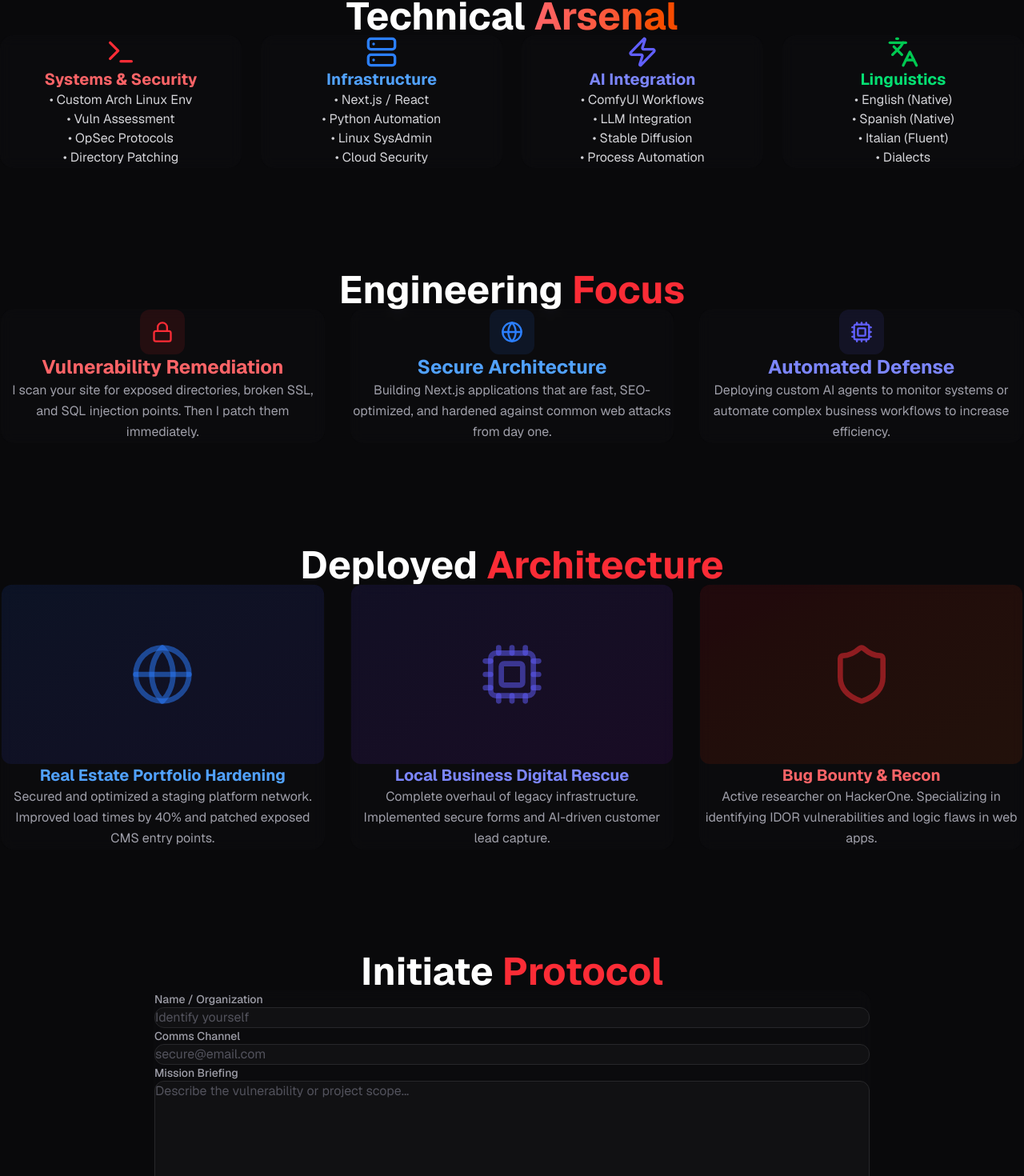
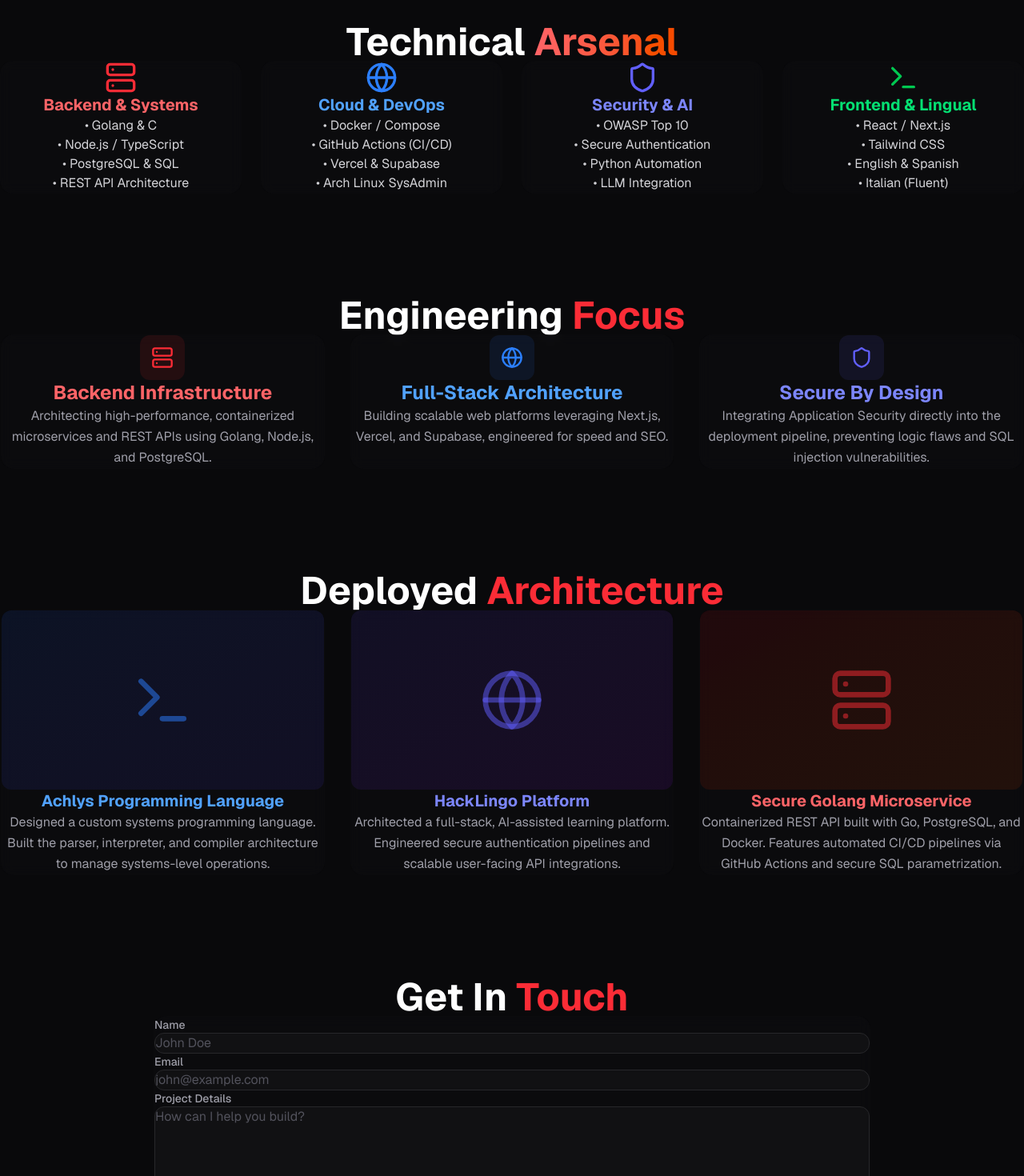
Before and after one commit to Variosity/portfoli0, a Next.js app: page / in a window 1280 px wide. Shown: the part 1274-2744 px from the top of the page at 80% size. Built offline with nearby package versions, Linux system fonts and the light colour scheme.

Commit message:
feat: repurposed

```diff
--- a/app/page.tsx
+++ b/app/page.tsx
@@ -81,8 +81,8 @@
               <CheckCircle className="w-6 h-6 text-green-500" />
             </div>
             <div>
-              <h4 className="font-bold text-green-400">Transmission Secure</h4>
-              <p className="text-sm text-zinc-400">I will respond to your briefing shortly.</p>
+              <h4 className="font-bold text-green-400">Message Sent</h4>
+              <p className="text-sm text-zinc-400">I'll be in touch with you shortly.</p>
             </div>
             <button onClick={() => setShowPopup(false)} className="ml-4 text-zinc-500 hover:text-white">
               <X className="w-5 h-5" />
@@ -189,13 +189,12 @@
               className={`${baseCard} hover:border-red-500/30 p-8 sm:p-12 text-lg sm:text-xl leading-relaxed text-zinc-300 text-center font-light`}
             >
               <p>
-                I don't just build websites; I fortify them. With a background in <strong>Arch Linux</strong>,
-                <strong> OpSec</strong>, and <strong>Full-Stack Architecture</strong>, I specialize in finding
-                broken doors in your digital infrastructure and locking them tight.
+                I don't just write code; I engineer resilient infrastructure. With a deep background in <strong>Systems Programming</strong>,
+                <strong> Application Security</strong>, and <strong>Full-Stack Architecture</strong>, I specialize in building highly scalable platforms that are secure by design.
                 <br /><br />
                 As a polyglot fluent in English, Spanish, and Italian, I bridge the gap between technical complexity
-                and business reality. Whether it's patching a WordPress vulnerability or deploying an AI-driven defense
-                protocol, I execute with military precision.
+                and business reality. Whether I am architecting a Golang microservice, deploying to Vercel and Supabase,
+                or writing custom compilers in C, I execute with precision and a relentless drive to ship production-ready systems.
               </p>
             </motion.div>
           </motion.div>
@@ -226,81 +225,81 @@
             variants={staggerContainer}
             className="flex flex-wrap justify-center gap-6"
           >
-            {/* Systems & Security - PRIORITY 1 */}
+            {/* Backend & Systems */}
             <motion.div
               variants={fadeInUp}
               whileHover={{ scale: 1.02 }}
               className={`${baseCard} hover:border-red-500/50 p-8 w-full md:w-[calc(50%-12px)] lg:w-[calc(25%-18px)] max-w-sm`}
             >
               <div className="flex justify-center mb-6">
-                <Terminal className="w-10 h-10 text-red-500" />
+                <Server className="w-10 h-10 text-red-500" />
               </div>
               <h3 className="text-xl font-bold mb-4 text-red-400 text-center">
-                Systems & Security
+                Backend & Systems
               </h3>
               <ul className="space-y-3 text-zinc-300 text-center">
-                <li>• Custom Arch Linux Env</li>
-                <li>• Vuln Assessment</li>
-                <li>• OpSec Protocols</li>
-                <li>• Directory Patching</li>
+                <li>• Golang & C</li>
+                <li>• Node.js / TypeScript</li>
+                <li>• PostgreSQL & SQL</li>
+                <li>• REST API Architecture</li>
               </ul>
             </motion.div>
 
-            {/* Core Skills - PRIORITY 2 */}
+            {/* Cloud & Infrastructure */}
             <motion.div
               variants={fadeInUp}
               whileHover={{ scale: 1.02 }}
               className={`${baseCard} hover:border-blue-500/50 p-8 w-full md:w-[calc(50%-12px)] lg:w-[calc(25%-18px)] max-w-sm`}
             >
               <div className="flex justify-center mb-6">
-                <Server className="w-10 h-10 text-blue-500" />
+                <Globe className="w-10 h-10 text-blue-500" />
               </div>
-              <h3 className="text-xl font-bold mb-4 text-blue-400 text-center">Infrastructure</h3>
+              <h3 className="text-xl font-bold mb-4 text-blue-400 text-center">Cloud & DevOps</h3>
               <ul className="space-y-3 text-zinc-300 text-center">
-                <li>• Next.js / React</li>
-                <li>• Python Automation</li>
-                <li>• Linux SysAdmin</li>
-                <li>• Cloud Security</li>
+                <li>• Docker / Compose</li>
+                <li>• GitHub Actions (CI/CD)</li>
+                <li>• Vercel & Supabase</li>
+                <li>• Arch Linux SysAdmin</li>
               </ul>
             </motion.div>
 
-            {/* AI & Automation - PRIORITY 3 */}
+            {/* Security & Automation */}
             <motion.div
               variants={fadeInUp}
               whileHover={{ scale: 1.02 }}
               className={`${baseCard} hover:border-indigo-500/50 p-8 w-full md:w-[calc(50%-12px)] lg:w-[calc(25%-18px)] max-w-sm`}
             >
               <div className="flex justify-center mb-6">
-                <Zap className="w-10 h-10 text-indigo-500" />
+                <Shield className="w-10 h-10 text-indigo-500" />
               </div>
               <h3 className="text-xl font-bold mb-4 text-indigo-400 text-center">
-                AI Integration
+                Security & AI
               </h3>
               <ul className="space-y-3 text-zinc-300 text-center">
-                <li>• ComfyUI Workflows</li>
+                <li>• OWASP Top 10</li>
+                <li>• Secure Authentication</li>
+                <li>• Python Automation</li>
                 <li>• LLM Integration</li>
-                <li>• Stable Diffusion</li>
-                <li>• Process Automation</li>
               </ul>
             </motion.div>
 
-            {/* Languages - PRIORITY 4 */}
+            {/* Frontend & Linguistics */}
             <motion.div
               variants={fadeInUp}
               whileHover={{ scale: 1.02 }}
               className={`${baseCard} hover:border-green-500/50 p-8 w-full md:w-[calc(50%-12px)] lg:w-[calc(25%-18px)] max-w-sm`}
             >
               <div className="flex justify-center mb-6">
-                <Languages className="w-10 h-10 text-green-500" />
+                <Terminal className="w-10 h-10 text-green-500" />
               </div>
               <h3 className="text-xl font-bold mb-4 text-green-400 text-center">
-                Linguistics
+                Frontend & Lingual
               </h3>
               <ul className="space-y-3 text-zinc-300 text-center">
-                <li>• English (Native)</li>
-                <li>• Spanish (Native)</li>
+                <li>• React / Next.js</li>
+                <li>• Tailwind CSS</li>
+                <li>• English & Spanish</li>
                 <li>• Italian (Fluent)</li>
-                <li>• Dialects</li>
               </ul>
             </motion.div>
           </motion.div>
@@ -331,24 +330,24 @@
             variants={staggerContainer}
             className="flex flex-wrap justify-center gap-8"
           >
-            {/* Service 1 - Security Audit */}
+            {/* Service 1 - Backend */}
             <motion.div
               variants={fadeInUp}
               whileHover={{ scale: 1.02 }}
               className={`${baseCard} hover:border-red-500/50 p-10 group w-full md:w-[calc(33.333%-22px)] max-w-md flex flex-col items-center`}
             >
               <div className="w-14 h-14 bg-red-500/10 rounded-xl flex items-center justify-center mb-6 group-hover:bg-red-500/20 transition-all duration-500">
-                <Lock className="w-7 h-7 text-red-500" />
+                <Server className="w-7 h-7 text-red-500" />
               </div>
               <h3 className="text-2xl font-bold mb-4 text-red-400 text-center">
-                Vulnerability Remediation
+                Backend Infrastructure
               </h3>
               <p className="text-zinc-400 leading-relaxed text-base text-center">
-                I scan your site for exposed directories, broken SSL, and SQL injection points. Then I patch them immediately.
+                Architecting high-performance, containerized microservices and REST APIs using Golang, Node.js, and PostgreSQL.
               </p>
             </motion.div>
 
-             {/* Service 2 - AI Web */}
+             {/* Service 2 - Full-Stack */}
              <motion.div
               variants={fadeInUp}
               whileHover={{ scale: 1.02 }}
@@ -358,34 +357,34 @@
                 <Globe className="w-7 h-7 text-blue-500" />
               </div>
               <h3 className="text-2xl font-bold mb-4 text-blue-400 text-center">
-                Secure Architecture
+                Full-Stack Architecture
               </h3>
               <p className="text-zinc-400 leading-relaxed text-base text-center">
-                Building Next.js applications that are fast, SEO-optimized, and hardened against common web attacks from day one.
+                Building scalable web platforms leveraging Next.js, Vercel, and Supabase, engineered for speed and SEO.
               </p>
             </motion.div>
 
-            {/* Service 3 - Automation */}
+            {/* Service 3 - Security */}
             <motion.div
               variants={fadeInUp}
               whileHover={{ scale: 1.02 }}
               className={`${baseCard} hover:border-indigo-500/50 p-10 group w-full md:w-[calc(33.333%-22px)] max-w-md flex flex-col items-center`}
             >
               <div className="w-14 h-14 bg-indigo-500/10 rounded-xl flex items-center justify-center mb-6 group-hover:bg-indigo-500/20 transition-all duration-500">
-                <Cpu className="w-7 h-7 text-indigo-500" />
+                <Shield className="w-7 h-7 text-indigo-500" />
               </div>
               <h3 className="text-2xl font-bold mb-4 text-indigo-400 text-center">
-                Automated Defense
+                Secure By Design
               </h3>
               <p className="text-zinc-400 leading-relaxed text-base text-center">
-                Deploying custom AI agents to monitor systems or automate complex business workflows to increase efficiency.
+                Integrating Application Security directly into the deployment pipeline, preventing logic flaws and SQL injection vulnerabilities.
               </p>
             </motion.div>
           </motion.div>
         </div>
       </section>
 
-      {/* Projects Section - Framed as Security/Tech wins */}
+      {/* Projects Section */}
       <section
         id="projects"
         className="px-4 sm:px-6 lg:px-8 bg-zinc-950 w-full flex justify-center"
@@ -409,54 +408,54 @@
             variants={staggerContainer}
             className="flex flex-wrap justify-center gap-8"
           >
-            {/* Project 1 */}
+            {/* Project 1: Achlys */}
             <motion.div
               variants={fadeInUp}
               whileHover={{ scale: 1.02 }}
               className={`${baseCard} hover:border-blue-500/50 p-8 group w-full md:w-[calc(33.333%-22px)] max-w-md`}
             >
               <div className="w-full h-56 bg-gradient-to-br from-blue-600/10 to-indigo-600/10 rounded-xl mb-6 flex items-center justify-center group-hover:from-blue-600/20 group-hover:to-indigo-600/20 transition-all duration-500">
-                <Globe className="w-20 h-20 text-blue-500/50 group-hover:text-blue-500 transition-colors" />
+                <Terminal className="w-20 h-20 text-blue-500/50 group-hover:text-blue-500 transition-colors" />
               </div>
               <h3 className="text-xl font-bold mb-3 text-blue-400 text-center">
-                Real Estate Portfolio Hardening
+                Achlys Programming Language
               </h3>
               <p className="text-zinc-400 text-base leading-relaxed text-center">
-                Secured and optimized a staging platform network. Improved load times by 40% and patched exposed CMS entry points.
+                Designed a custom systems programming language. Built the parser, interpreter, and compiler architecture to manage systems-level operations.
               </p>
             </motion.div>
 
-            {/* Project 2 */}
+            {/* Project 2: HackLingo */}
             <motion.div
               variants={fadeInUp}
               whileHover={{ scale: 1.02 }}
               className={`${baseCard} hover:border-indigo-500/50 p-8 group w-full md:w-[calc(33.333%-22px)] max-w-md`}
             >
               <div className="w-full h-56 bg-gradient-to-br from-indigo-600/10 to-purple-600/10 rounded-xl mb-6 flex items-center justify-center group-hover:from-indigo-600/20 group-hover:to-purple-600/20 transition-all duration-500">
-                <Cpu className="w-20 h-20 text-indigo-500/50 group-hover:text-indigo-500 transition-colors" />
+                <Globe className="w-20 h-20 text-indigo-500/50 group-hover:text-indigo-500 transition-colors" />
               </div>
               <h3 className="text-xl font-bold mb-3 text-indigo-400 text-center">
-                Local Business Digital Rescue
+                HackLingo Platform
               </h3>
               <p className="text-zinc-400 text-base leading-relaxed text-center">
-                Complete overhaul of legacy infrastructure. Implemented secure forms and AI-driven customer lead capture.
+                Architected a full-stack, AI-assisted learning platform. Engineered secure authentication pipelines and scalable user-facing API integrations.
               </p>
             </motion.div>
 
-            {/* Project 3 */}
+            {/* Project 3: Go API */}
             <motion.div
               variants={fadeInUp}
               whileHover={{ scale: 1.02 }}
               className={`${baseCard} hover:border-red-500/50 p-8 group w-full md:w-[calc(33.333%-22px)] max-w-md`}
             >
               <div className="w-full h-56 bg-gradient-to-br from-red-600/10 to-orange-600/10 rounded-xl mb-6 flex items-center justify-center group-hover:from-red-600/20 group-hover:to-orange-600/20 transition-all duration-500">
-                <Shield className="w-20 h-20 text-red-500/50 group-hover:text-red-500 transition-colors" />
+                <Server className="w-20 h-20 text-red-500/50 group-hover:text-red-500 transition-colors" />
               </div>
               <h3 className="text-xl font-bold mb-3 text-red-400 text-center">
-                Bug Bounty & Recon
+                Secure Golang Microservice
               </h3>
               <p className="text-zinc-400 text-base leading-relaxed text-center">
-                Active researcher on HackerOne. Specializing in identifying IDOR vulnerabilities and logic flaws in web apps.
+                Containerized REST API built with Go, PostgreSQL, and Docker. Features automated CI/CD pipelines via GitHub Actions and secure SQL parametrization.
               </p>
             </motion.div>
           </motion.div>
@@ -477,7 +476,7 @@
             variants={fadeInUp}
             className="text-4xl sm:text-5xl font-bold mb-16 text-center"
           >
-            Initiate <span className="text-red-500">Protocol</span>
+            Get In <span className="text-red-500">Touch</span>
           </motion.h2>
 
           <motion.div
@@ -493,7 +492,7 @@
                   htmlFor="name"
                   className="block text-sm font-medium text-zinc-400 mb-3"
                 >
-                  Name / Organization
+                  Name
                 </label>
                 <input
                   type="text"
@@ -501,7 +500,7 @@
                   name="name"
                   required
                   className="w-full px-5 py-4 bg-zinc-900/50 border border-zinc-800 rounded-xl text-white placeholder-zinc-600 focus:outline-none focus:border-red-500/50 focus:ring-1 focus:ring-red-500/50 transition-all"
-                  placeholder="Identify yourself"
+                  placeholder="John Doe"
                 />
               </div>
 
@@ -510,7 +509,7 @@
                   htmlFor="email"
                   className="block text-sm font-medium text-zinc-400 mb-3"
                 >
-                  Comms Channel
+                  Email
                 </label>
                 <input
                   type="email"
@@ -518,7 +517,7 @@
                   name="email"
                   required
                   className="w-full px-5 py-4 bg-zinc-900/50 border border-zinc-800 rounded-xl text-white placeholder-zinc-600 focus:outline-none focus:border-red-500/50 focus:ring-1 focus:ring-red-500/50 transition-all"
-                  placeholder="secure@email.com"
+                  placeholder="john@example.com"
                 />
                 <ValidationError
                   prefix="Email"
@@ -533,7 +532,7 @@
                   htmlFor="message"
                   className="block text-sm font-medium text-zinc-400 mb-3"
                 >
-                  Mission Briefing
+                  Project Details
                 </label>
                 <textarea
                   id="message"
@@ -541,7 +540,7 @@
                   required
                   rows={6}
                   className="w-full px-5 py-4 bg-zinc-900/50 border border-zinc-800 rounded-xl text-white placeholder-zinc-600 focus:outline-none focus:border-red-500/50 focus:ring-1 focus:ring-red-500/50 transition-all resize-none"
-                  placeholder="Describe the vulnerability or project scope..."
+                  placeholder="How can I help you build?"
                 />
                 <ValidationError
                   prefix="Message"
@@ -556,7 +555,7 @@
                 disabled={state.submitting}
                 className="w-full px-6 py-4 bg-gradient-to-r from-red-600 to-orange-600 text-white font-semibold rounded-xl hover:from-red-500 hover:to-orange-500 transition-all duration-300 shadow-lg shadow-red-500/20 hover:shadow-red-500/40 flex items-center justify-center gap-2 mt-8 mb-4 disabled:opacity-50 disabled:cursor-not-allowed"
               >
-                {state.submitting ? "Establishing Connection..." : "Transmit Data"}
+                {state.submitting ? "Sending..." : "Send Message"}
                 {!state.submitting && <Send className="w-5 h-5" />}
               </button>
             </form>
```
